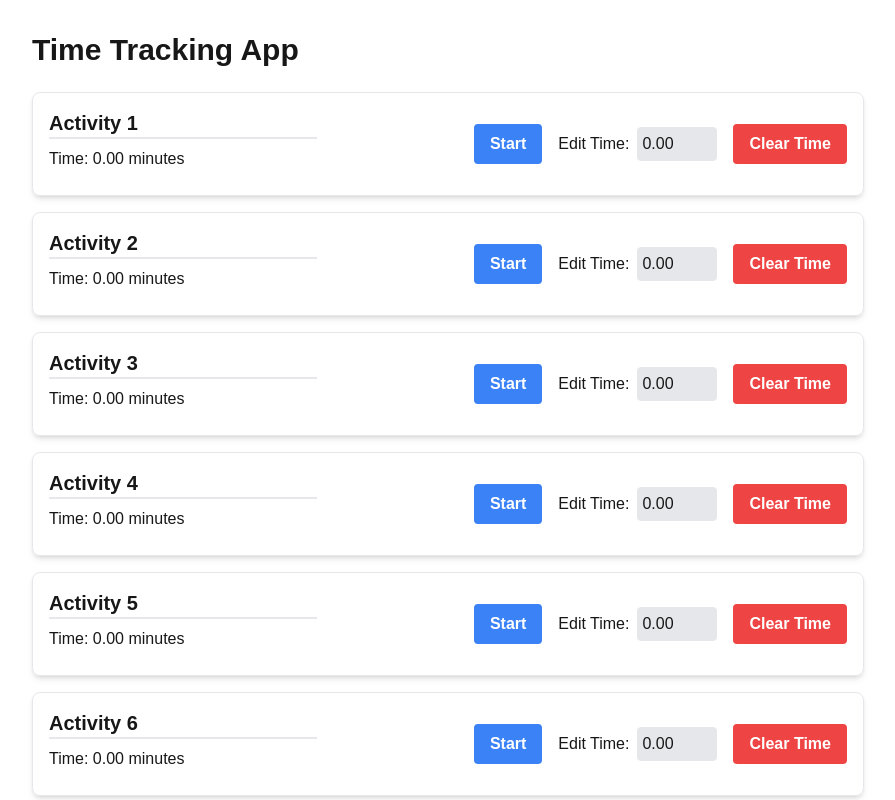
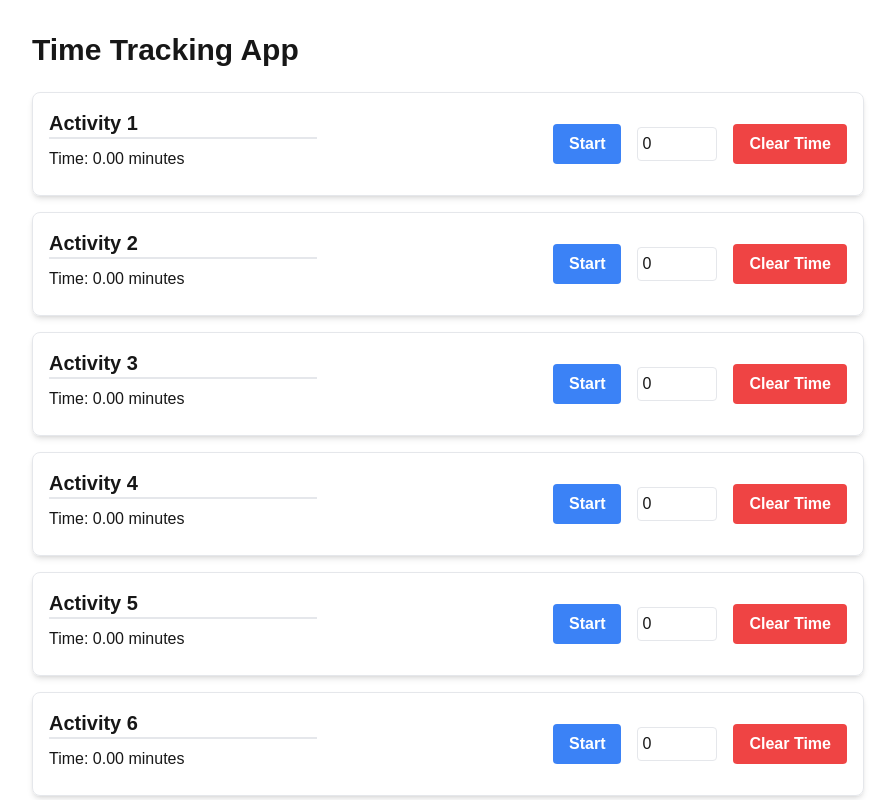
Before and after one commit to glynnsanity/time-tracking-app, a Next.js app: page / in a window 1280 px wide. Shown: the top 800 px of the page, without its empty margins (192-1087 px from the left). Built offline with nearby package versions, Linux system fonts and the light colour scheme.

Commit message:
edit fix

```diff
--- a/src/app/page.tsx
+++ b/src/app/page.tsx
@@ -1,6 +1,7 @@
 // app/(root)/page.tsx
 "use client";
 import { useState, useEffect } from 'react';
+import ActivityInput from '@/components/ActivityInput';
 import 'tailwindcss/tailwind.css';
 
 // Define the structure for an activity
@@ -11,9 +12,15 @@ interface Activity {
   start: number | null; // Timestamp when the timer started, or null if not running
 }
 
+interface Timer {
+  id: number | null;
+  isActive: boolean;
+}
+
 export default function Home() {
   // Initialize state for activities, set to null initially to prevent hydration issues
   const [activities, setActivities] = useState<Activity[] | null>(null);
+  const [timer, setTimer] = useState<Timer | null >({ isActive: false, id: null });
 
   // Load activities from localStorage once the component has mounted
   useEffect(() => {
@@ -56,13 +63,30 @@ export default function Home() {
     return () => cancelAnimationFrame(animationFrameId);
   }, [activities]);
 
+
+  // const activeTimerCheck = (index: number) => {
+  //   if (!activities) return;
+
+  //   // Prevent multiple timers from running simultaneously
+  //   const isAnyRunning = activities.some((activity) => activity.running);
+  //   if (isAnyRunning && !activities[index].running) {
+  //     alert('Only one timer can run at a time. Please stop the current timer first.');
+  //     return isAnyRunning && !activities[index].running;
+  //   }
+  // }
+
   // Handle start/stop button click for an activity
   const handleStartStop = (index: number) => {
     if (!activities) return;
 
+    // const isAnyRunning = activities.some((activity) => activity.running);
+    // if (isAnyRunning && !activities[index].running) {
+    //   alert('Only one timer can run at a time. Please stop the current timer first.');
+    //   return;
+    // }
+
     // Prevent multiple timers from running simultaneously
-    const isAnyRunning = activities.some((activity) => activity.running);
-    if (isAnyRunning && !activities[index].running) {
+    if (timer?.isActive && !activities[index].running) {
       alert('Only one timer can run at a time. Please stop the current timer first.');
       return;
     }
@@ -73,6 +97,7 @@ export default function Home() {
         if (i === index) {
           if (activity.running) {
             // Stop the timer and calculate elapsed time since it started
+            toggleTimerActiveState(index);
             const elapsed = (Date.now() - (activity.start ?? 0)) / 1000 / 60;
             return {
               ...activity,
@@ -96,6 +121,31 @@ export default function Home() {
       return updatedActivities;
     });
   };
+
+  const toggleTimerActiveState = (index: number) => {
+    setTimer((prevTimer) => {
+      if (!prevTimer) return prevTimer; // If prevTimer is null, just return it
+
+      return {
+        ...prevTimer,
+        id: index,
+        isActive: !prevTimer.isActive, // Toggle the boolean value
+      };
+    });
+  };
+
+  const handleEditTime = (index: number, newTime: number) => {
+    if (!activities) return;
+    setActivities((prevActivities) => {
+      if (!prevActivities) return prevActivities;
+      const updatedActivities = prevActivities.map((activity, i) =>
+        i === index ? { ...activity, time: newTime } : activity // Update the name for the specified activity
+      );
+      // Store the updated activities in localStorage to persist data
+      localStorage.setItem('activities', JSON.stringify(updatedActivities));
+      return updatedActivities;
+    });
+  }
 
   // Handle editing the name of an activity
   const handleEditName = (index: number, newName: string) => {
@@ -162,17 +212,16 @@ export default function Home() {
             >
               {activity.running ? 'Stop' : 'Start'}
             </button>
-            <div className="flex items-center">
+            <ActivityInput timer={timer} activity={activity} index={index} handleUpdateActivity={handleEditTime} />
+            {/* <div className="flex items-center">
               <label className="mr-2">Edit Time:</label>
-              {/* Disabled input to display the current time for the activity */}
               <input
                 type="number"
                 value={activity.time.toFixed(2)}
-                disabled
+                disabled={timer?.isActive}
                 className="border rounded p-1 w-20 bg-gray-200 cursor-not-allowed"
               />
-            </div>
-            {/* Button to clear the time spent on the activity */}
+            </div> */}
             <button
               className="bg-red-500 hover:bg-red-700 text-white font-bold py-2 px-4 rounded"
               onClick={() => handleClearTime(index)}
--- /dev/null
+++ b/src/components/ActivityInput.tsx
@@ -0,0 +1,57 @@
+import { useState, useEffect } from 'react';
+
+interface Timer {
+  id: number | null;
+  isActive: boolean;
+}
+
+interface Activity {
+  name: string;
+  time: number;
+  running: boolean;
+  start?: number | null;
+}
+
+interface ActivityInputProps {
+  timer: Timer | null;
+  activity: Activity;
+  index: number;
+  handleUpdateActivity: (index: number, newTime: number) => void;
+}
+
+function ActivityInput({ timer, activity, index, handleUpdateActivity }: ActivityInputProps) {
+  // Initialize with a default value of 0
+  const [inputValue, setInputValue] = useState<number>(0);
+
+  // Update the state once the activity object is available
+  useEffect(() => {
+    if (activity) {
+      setInputValue(activity.time);
+    }
+  }, [activity]);
+
+  // Handle input change but do not update the main state
+  const handleInputChange = (e: React.ChangeEvent<HTMLInputElement>) => {
+    setInputValue(parseFloat(e.target.value));
+  };
+
+  // Handle key press to update the main state only on "Enter"
+  const handleKeyPress = (e: React.KeyboardEvent<HTMLInputElement>) => {
+    if (e.key === 'Enter') {
+      handleUpdateActivity(index, inputValue);
+    }
+  };
+
+  return (
+    <input
+      type="number"
+      value={inputValue}
+      onChange={handleInputChange} // Update the local input value only
+      onKeyDown={handleKeyPress} // Update the main state only when "Enter" is pressed
+      disabled={timer?.isActive}
+      className="border rounded p-1 w-20"
+    />
+  );
+}
+
+export default ActivityInput;
```
